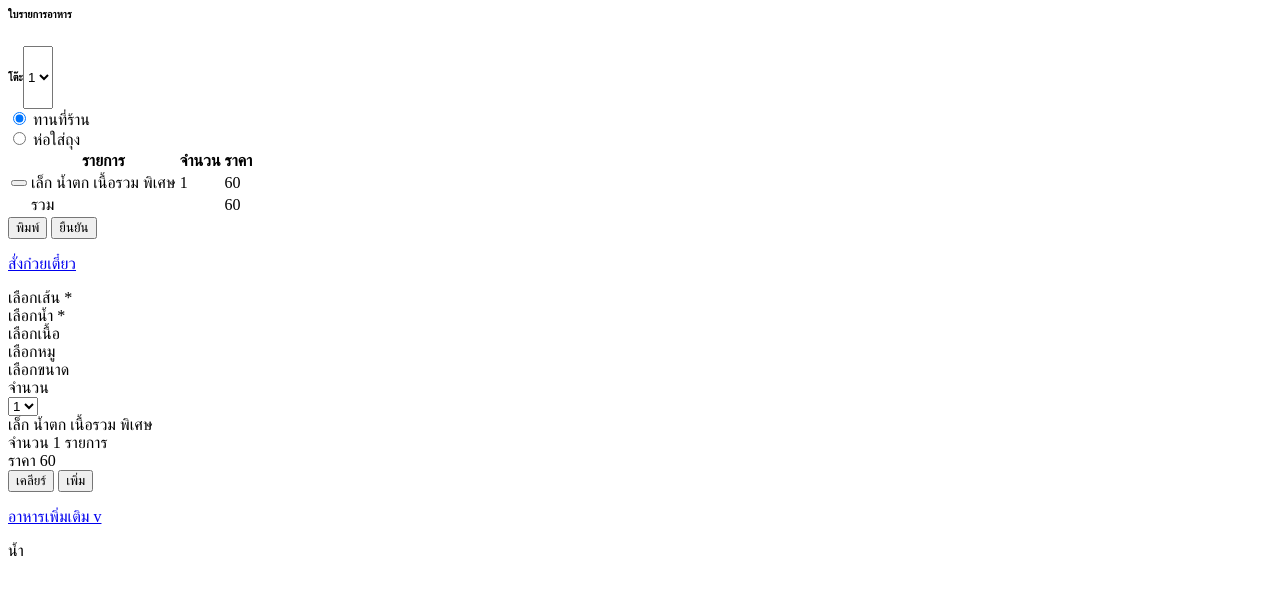
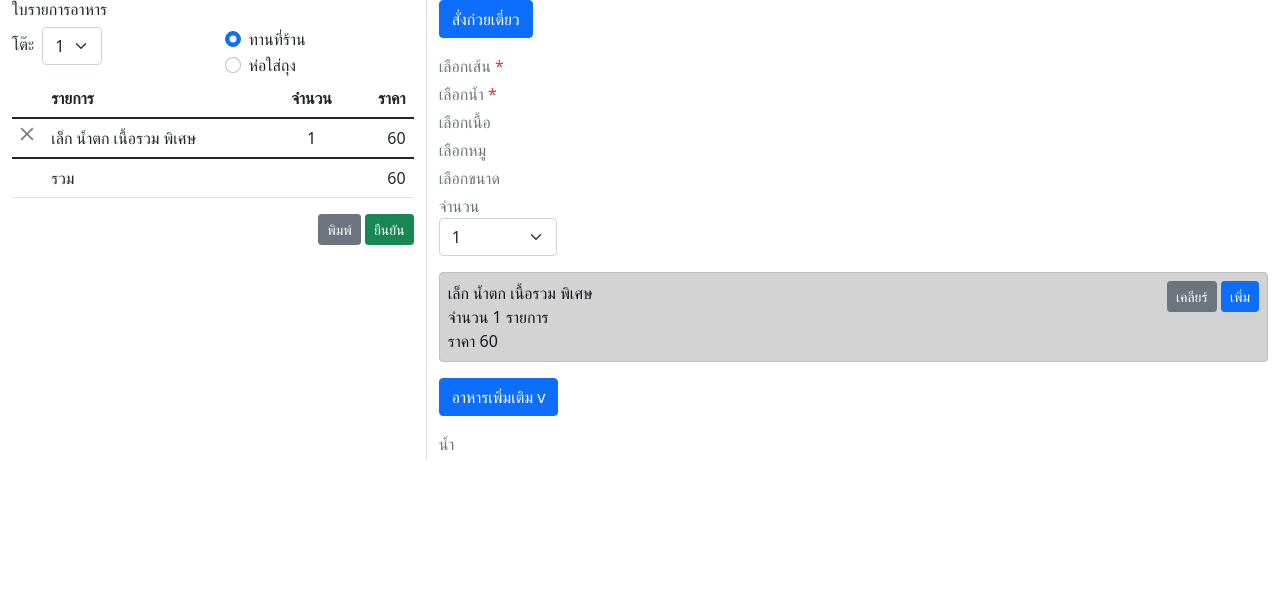
Before and after one commit to tangmo0260/user-orders, a plain HTML site: page docs/index.html in a window 1280 px wide. Drawn offline with nearby package versions, Linux system fonts and the light colour scheme.

Commit message:
Update index.html

```diff
--- a/docs/index.html
+++ b/docs/index.html
@@ -1,3 +1,12 @@
+<meta charset="utf-8">
+<meta name="viewport" content="width=device-width, initial-scale=1">
+
+<!-- Bootstrap CSS -->
+<link href="https://cdn.jsdelivr.net/npm/bootstrap@5.1.3/dist/css/bootstrap.min.css" rel="stylesheet" integrity="sha384-1BmE4kWBq78iYhFldvKuhfTAU6auU8tT94WrHftjDbrCEXSU1oBoqyl2QvZ6jIW3" crossorigin="anonymous">
+
+<title>Hello, world!</title>
+
+<script src="https://cdn.jsdelivr.net/npm/bootstrap@5.1.3/dist/js/bootstrap.bundle.min.js" integrity="sha384-ka7Sk0Gln4gmtz2MlQnikT1wXgYsOg+OMhuP+IlRH9sENBO0LRn5q+8nbTov4+1p" crossorigin="anonymous"></script>
 <script src="https://ajax.googleapis.com/ajax/libs/jquery/3.6.4/jquery.min.js"></script>
 <div class="container-fluid">
   <div class="row">
```
